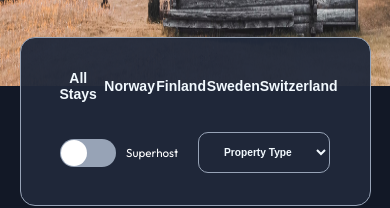
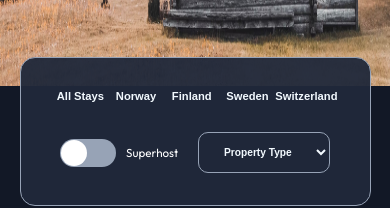
Before and after one commit to Andydrums87/property-app, a React (Vite) app: page / in a window 390 px wide. Shown: the part 514-722 px from the top of the page. Built offline with nearby package versions, Linux system fonts and the light colour scheme; no server answers.

Commit message:
change button font size

```diff
--- a/src/App.css
+++ b/src/App.css
@@ -116,6 +116,8 @@ body {
   width:100%;
   flex:1;
 }
+
+
 .country__btn {
   border:none;
   background-color: transparent;
@@ -130,6 +132,15 @@ body {
 .country__btn__active {
   background-color: #4A5567;
   padding: 2%;
+
+}
+
+@media (max-width: 430px) {
+  .country__btn {
+   width:100%;
+   font-size: 0.7rem;
+  }
+
 
 }
 
```
Also changed, not shown: 2 other files (tests, documents, lock files or other folders).
